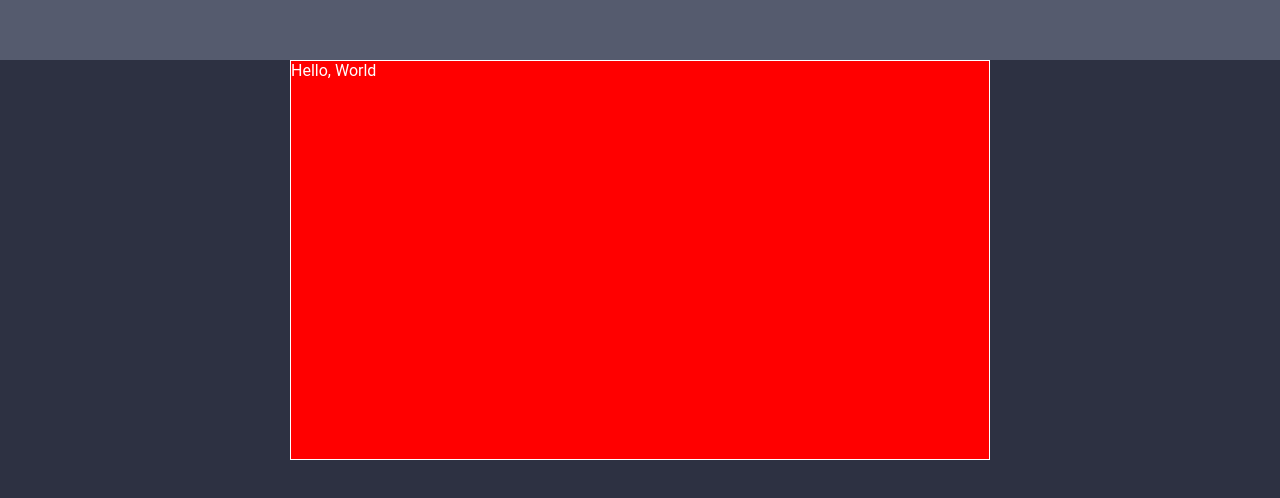
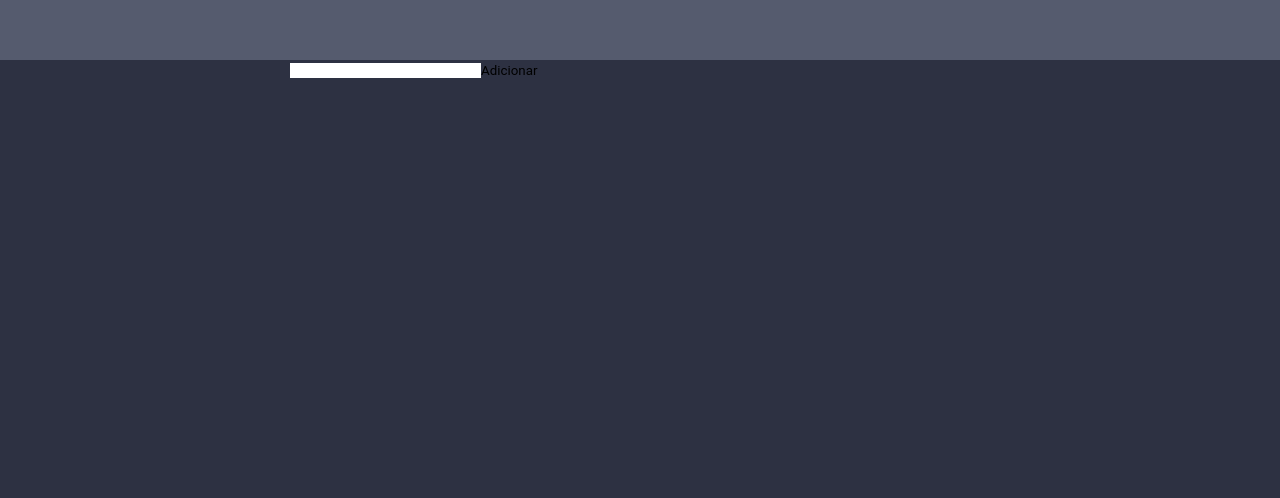
Before and after one commit to Bruno-SF-dev/todo-with-tests, a React (Vite) app: page / in a window 1280 px wide. Shown: the part 140-638 px from the top of the page. Built offline with nearby package versions, Linux system fonts and the light colour scheme.

Commit message:
add simple tests

```diff
--- a/src/components/Home/index.jsx
+++ b/src/components/Home/index.jsx
@@ -1,6 +1,6 @@
 import * as Styled from "./styles";
 
-import { TodoList } from "../todoList";
+import { TodoList } from "../TodoList";
 
 const Home = () => {
   return (
--- a/src/components/TodoList/index.jsx
+++ b/src/components/TodoList/index.jsx
@@ -3,10 +3,30 @@ import * as Styled from "./styles";
 
 const TodoList = () => {
   const [newItemValue, setNewItemValue] = useState("");
+  const [listItems, setListItems] = useState([]);
+
+  const handleChange = (e) => {
+    setNewItemValue(e.target.value);
+  };
+
+  const addNewItem = () => {
+    setListItems([...listItems, newItemValue]);
+  };
 
   return (
     <Styled.Container>
-      <p>Hello, World</p>
+      <input
+        type="text"
+        aria-label="new-todo-value"
+        value={newItemValue}
+        onChange={handleChange}
+      />
+      <button onClick={addNewItem}>Adicionar</button>
+      {listItems.map((item, index) => (
+        <li key={index} role="todo-item">
+          {item}
+        </li>
+      ))}
     </Styled.Container>
   );
 };
--- a/src/components/TodoList/styles.js
+++ b/src/components/TodoList/styles.js
@@ -6,6 +6,4 @@ export const Container = styled.div`
   max-width: 700px;
   min-height: 400px;
   margin: 0 auto;
-  border: 1px solid white;
-  background-color: red;
 `;
```
Also changed, not shown: src/test/setup.js (added, +1 -0 lines), 1 other file (tests, documents, lock files or other folders).
